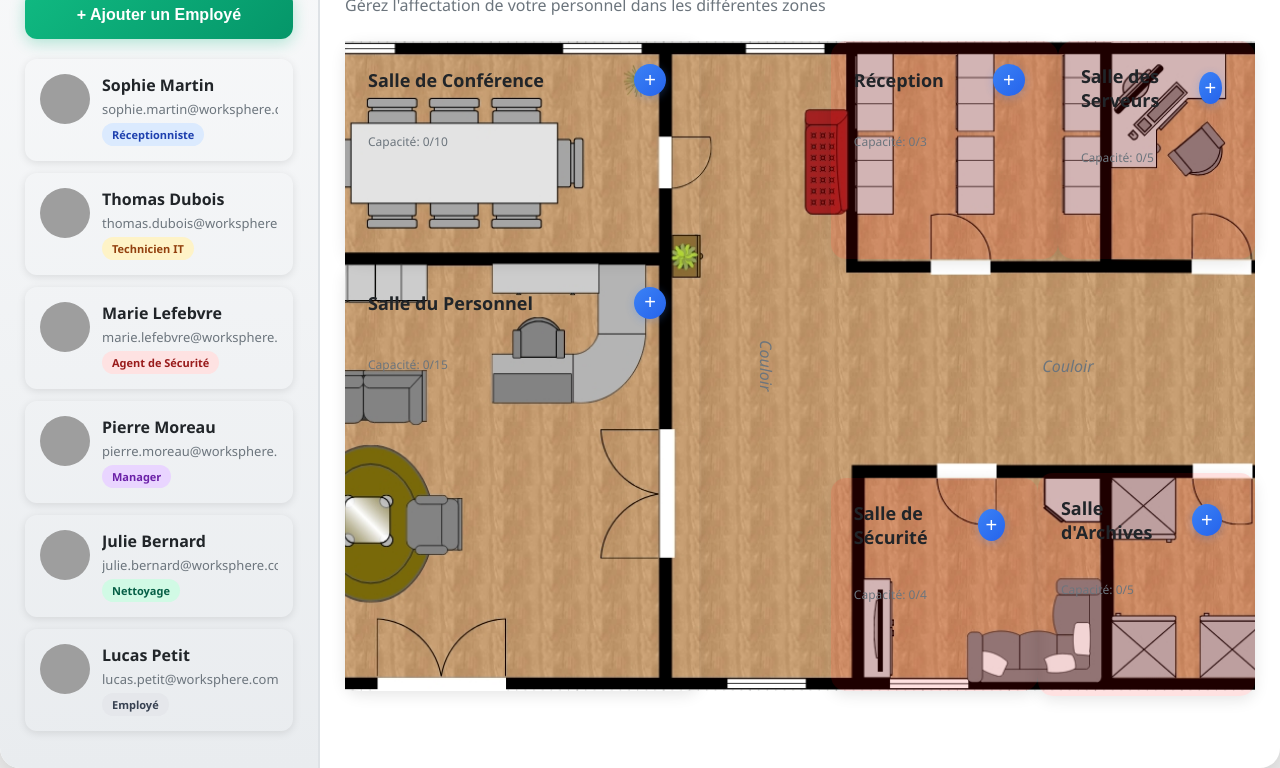
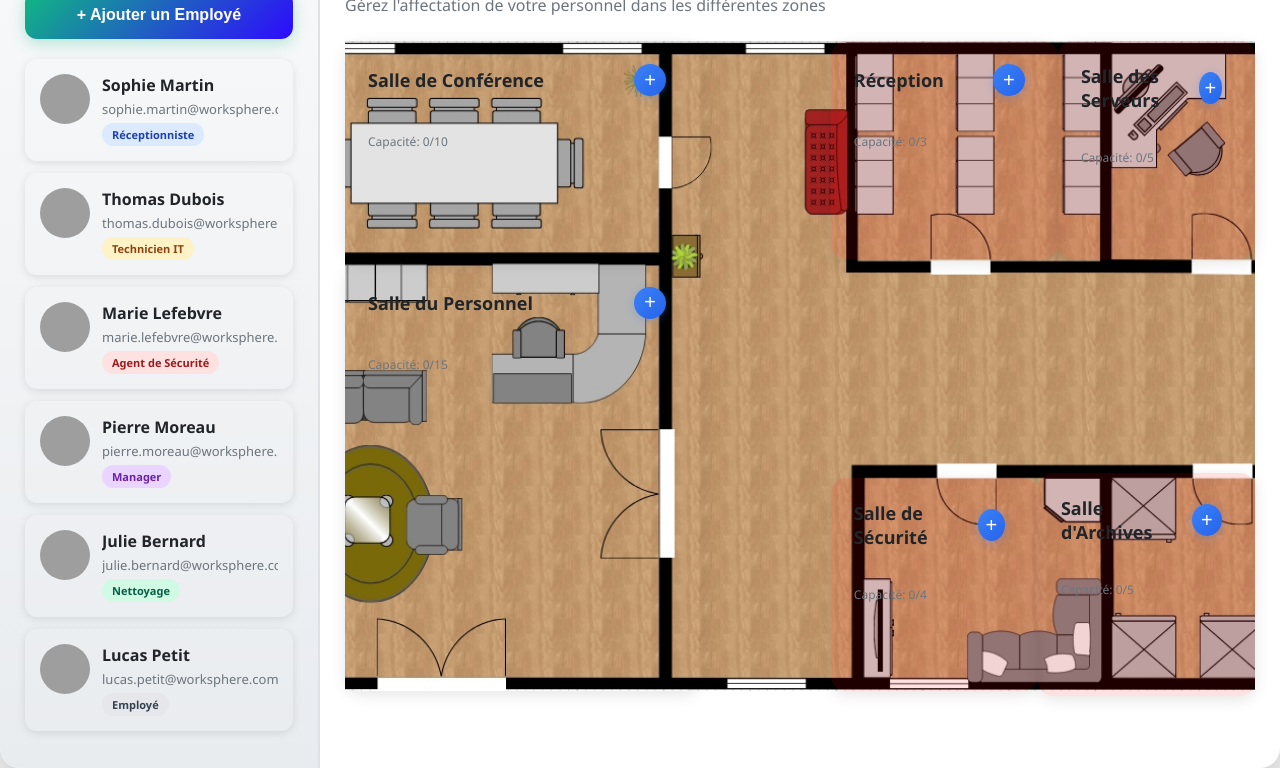
Before and after one commit to IlyasBh02/WorkSphere_Virtual_Workspace, a plain HTML site: page index.html in a window 1280 px wide. Shown: the part 84-852 px from the top of the page. Drawn offline with Linux system fonts and the light colour scheme; grey boxes are pictures that could not be loaded.

Commit message:
match the style of color for all the button's

```diff
--- a/index.html
+++ b/index.html
@@ -98,10 +98,10 @@
           </div>
 
           <!-- Corridor Vertical -->
-          <div class="corridor">Couloir</div>
+          <div class="corridor"></div>
 
           <!-- Corridor Horizontal -->
-          <div class="corridor-horizontal">Couloir</div>
+          <div class="corridor-horizontal"></div>
 
           <!-- Staff Room -->
           <div class="room-card" id="room-staff">
--- a/style.css
+++ b/style.css
@@ -47,7 +47,7 @@ body {
 .add-worker-btn {
   width: 100%;
   padding: 15px;
-  background: linear-gradient(135deg, #10b981 0%, #059669 100%);
+  background: linear-gradient(135deg, #10b981 0%, #2e0aff 100%);
   color: white;
   border: none;
   border-radius: 12px;
```
